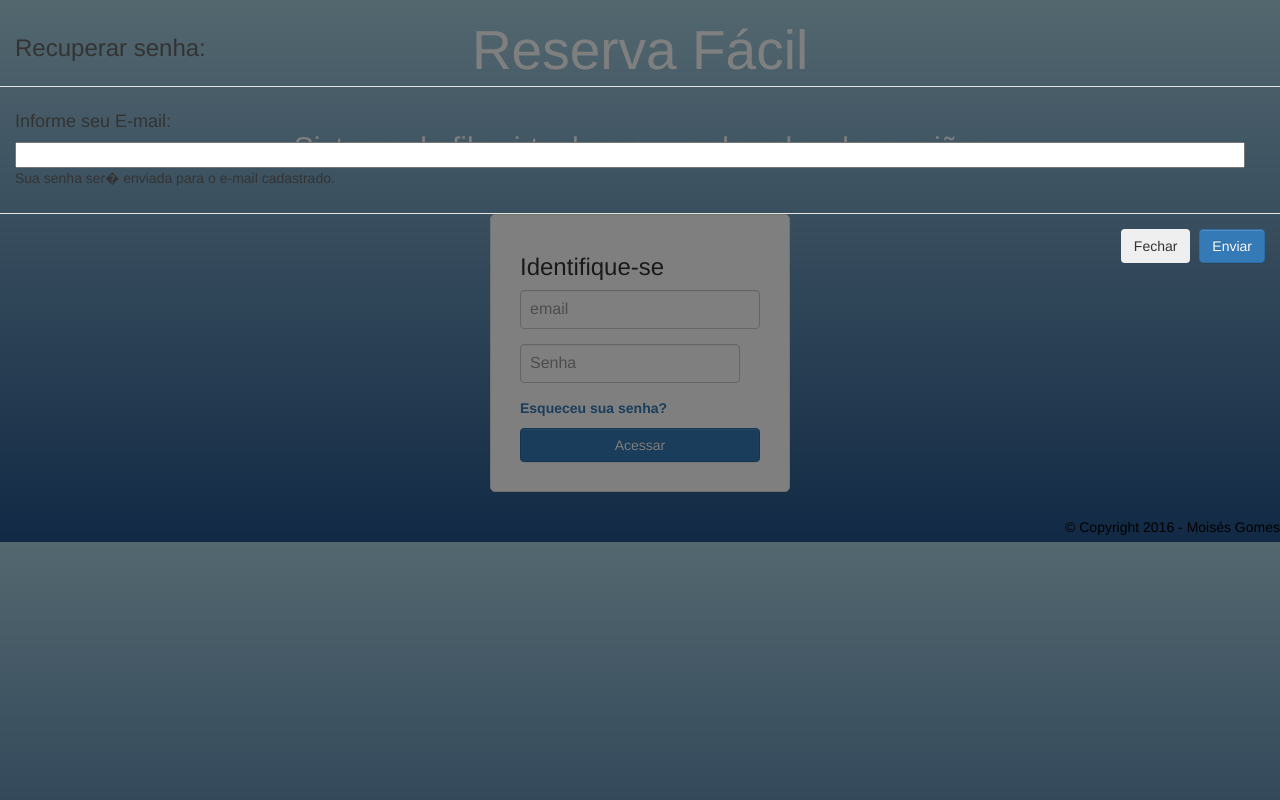
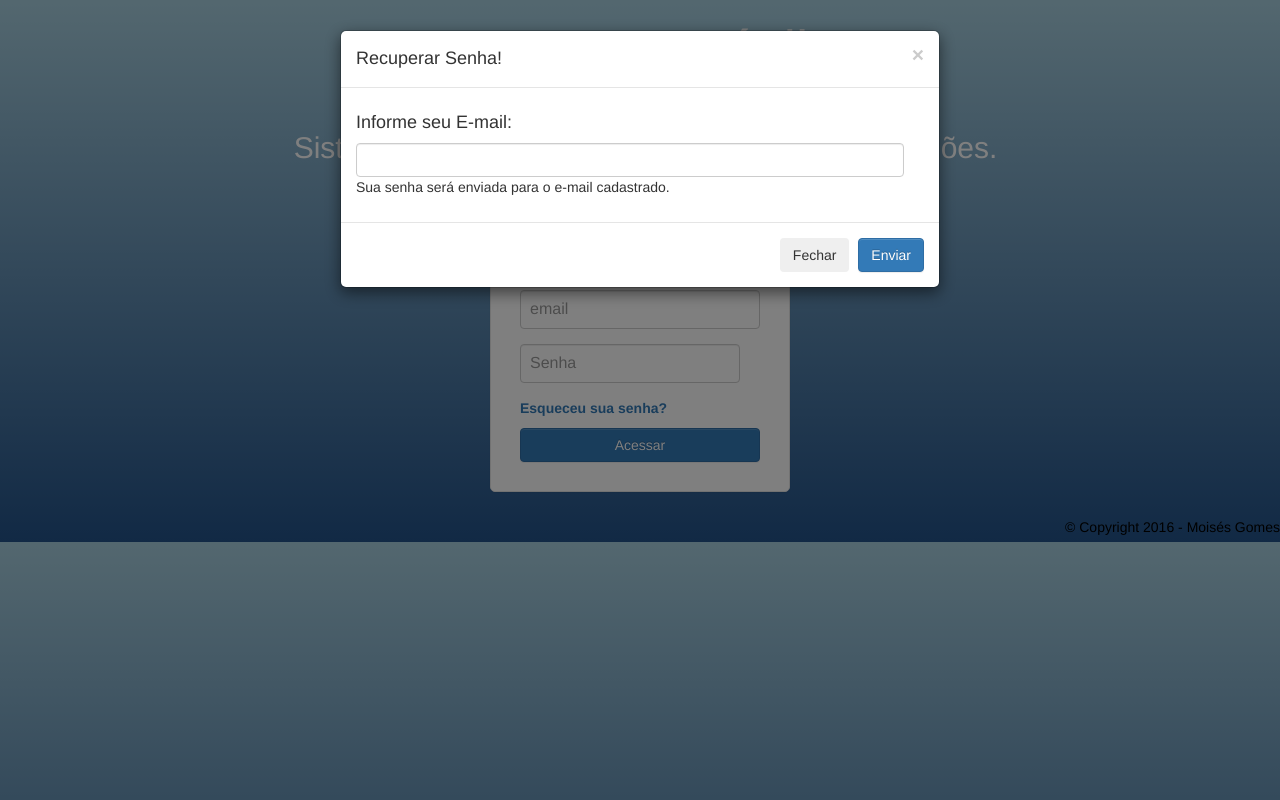
Before and after one commit to moigomes/reserva_facil, a CodeIgniter app: page /index.php/login/index in a window 1280 px wide, after a click on "Esqueceu sua senha?". Run offline with CodeIgniter, Linux system fonts and the light colour scheme.

Commit message:
ajustes na opção de recuperação da senha

```diff
--- a/application/controllers/login.php
+++ b/application/controllers/login.php
@@ -77,7 +77,7 @@ class Login extends CI_Controller {
 
             $this->session->set_flashdata('mensagem', 'Sua senha foi enviada para o E-mail: ' . $email . '!');
         } else {
-            $this->session->set_flashdata('mensagem', 'O usuário <B>' . $email . '</B> não está cadastrado!');
+            $this->session->set_flashdata('mensagem', 'O e-mail <B>' . $email . '</B> não está cadastrado!');
         }
 
         redirect('login');
--- a/application/views/includes/mensagens_alert.php
+++ b/application/views/includes/mensagens_alert.php
@@ -108,3 +108,31 @@ $this->session->set_flashdata('mensagem', '');
         </div>
     </div>
 </div>
+
+
+<!-- Modal recupera email (INDEX) -->
+<div class="modal fade" id="myModal" tabindex="-1" role="dialog" aria-labelledby="myModalLabel">
+    <div class="modal-dialog" role="document">
+        <div class="modal-content">
+            <div class="modal-header">
+                <button type="button" class="close" data-dismiss="modal" aria-label="Close"><span aria-hidden="true">&times;</span></button>
+                <h4 class="modal-title" id="myModalLabel">Recuperar Senha!</h4>
+            </div>
+            <div class="modal-body">
+            <p><h4>Informe seu E-mail:</h4></p>
+            <?php
+            echo form_open('login/recupera_senha');
+            ?>
+            <input type="text" class="form-control" name="email"/>
+            <p>Sua senha será enviada para o e-mail cadastrado.</p>
+
+        </div>
+             <div class="modal-footer">
+            <button class="btn" data-dismiss="modal" aria-hidden="true">Fechar</button>
+            <input type="submit" class="btn btn-primary " value="Enviar"/>
+ </form>
+
+        </div>
+        </div>
+    </div>
+</div>
--- a/application/views/login_view.php
+++ b/application/views/login_view.php
@@ -135,28 +135,8 @@ background: linear-gradient(to bottom, #a7cfdf 0%,#23538a 100%); /* W3C */
     </div>
 
 
-    <!-- Modal -->
-    <div id="myModal" class="modal fade" tabindex="-1" role="dialog" aria-labelledby="myModalLabel" aria-hidden="true">
-        <div class="modal-header">
 
-            <h3 id="myModalLabel">Recuperar senha:</h3>
-        </div>
-        <div class="modal-body">
-            <p><h4>Informe seu E-mail:</h4></p>
-            <?php
-            echo form_open('login/recupera_senha');
-            ?>
-            <input type="text" name="email"/>
-            <p>Sua senha ser� enviada para o e-mail cadastrado.</p>
 
-        </div>
-        <div class="modal-footer">
-            <button class="btn" data-dismiss="modal" aria-hidden="true">Fechar</button>
-            <input type="submit" class="btn btn-primary " value="Enviar"/>
-
-        </div>
-    </div>
-    </form>
 
 
 
```
Also changed, not shown: application/controllers/usuario.php (+2 -5 lines).
